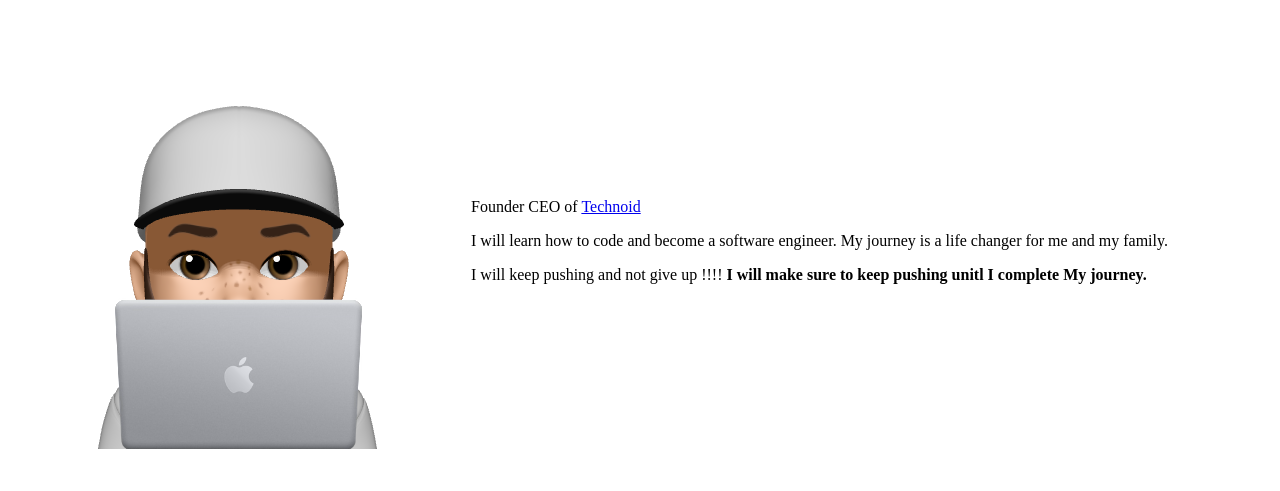
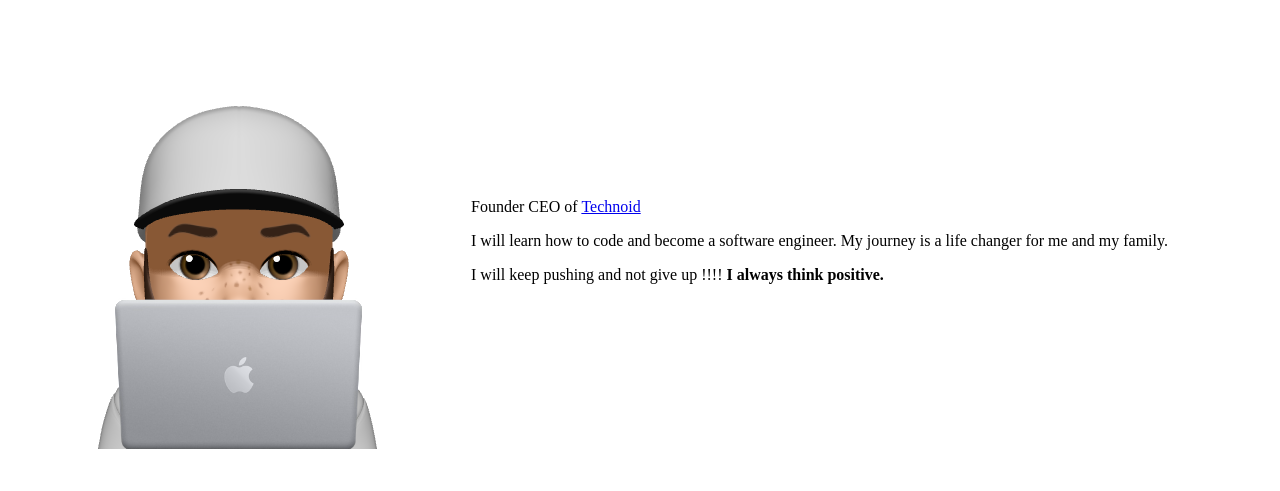
Before and after one commit to T3chnoid/Tech, a plain HTML site: page index.html in a window 1280 px wide. Shown: the top 491 px of the page. Drawn offline with Linux system fonts and the light colour scheme.

Commit message:
update index.html

```diff
--- a/index.html
+++ b/index.html
@@ -10,7 +10,7 @@
             <td><img src="Tecnoid.png" alt="technoid"></td>
             <td><p>Founder CEO of </strong><a href="https://www.youtube.com/">Technoid</a><strong</p>
                 <p>I will learn how to code and become a software engineer. My journey is a life changer for me and my family.</p>
-                <p>I will keep pushing and not give up !!!! <strong>I will make sure to keep pushing unitl I complete My journey.</strong></p></td>
+                <p>I will keep pushing and not give up !!!! <strong>I always think positive.</strong></p></td>
         </tr>
     </table><br>
              <h1>Technoid</h1>
```
